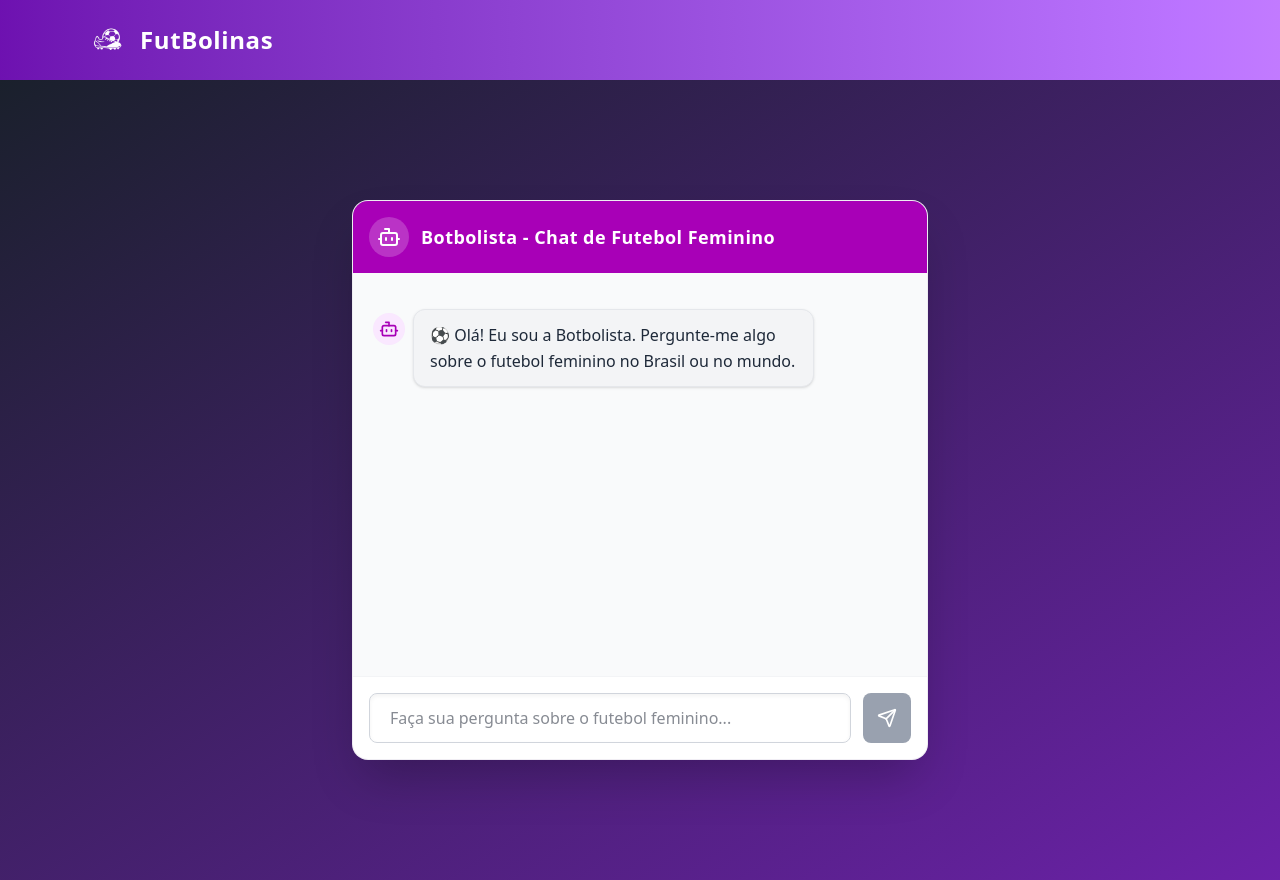
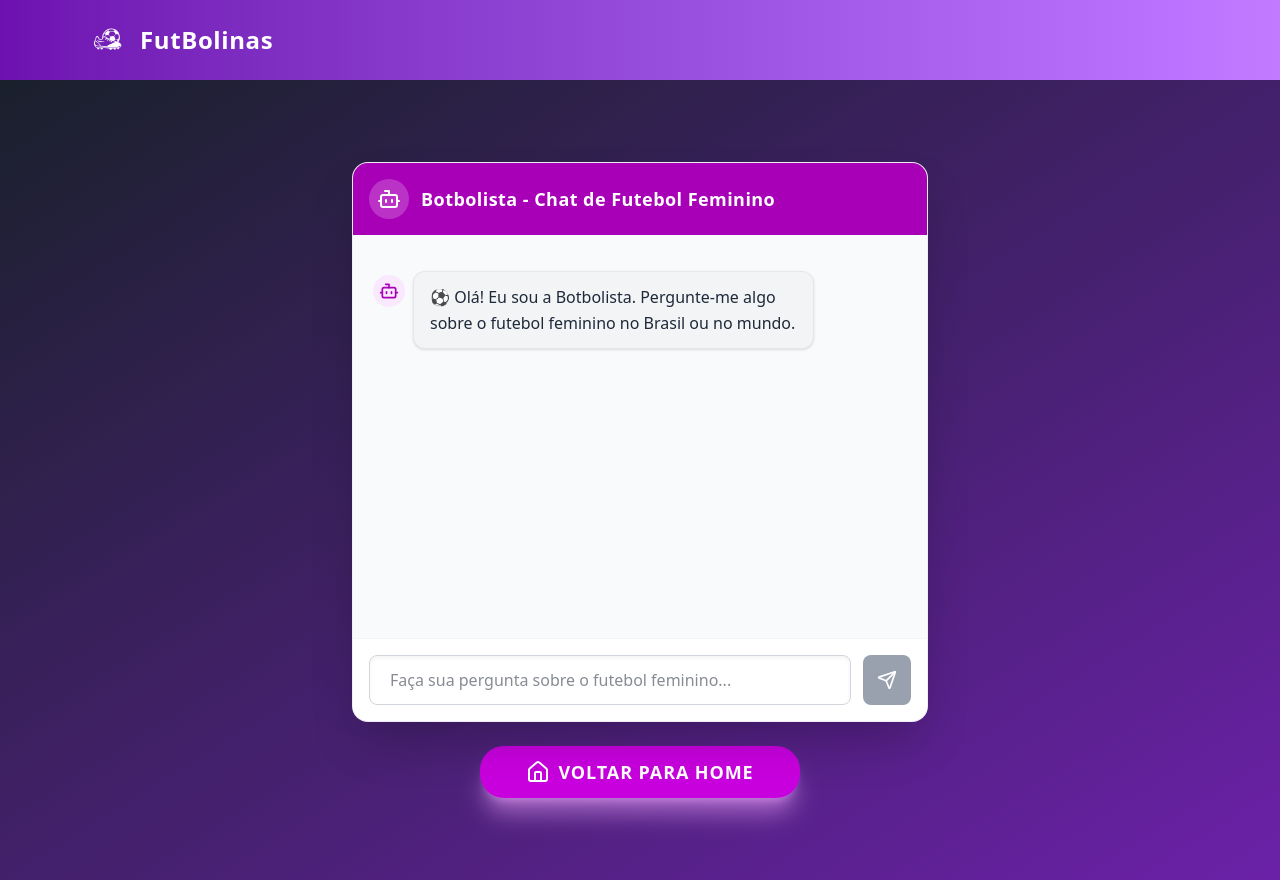
Before and after one commit to chalenge-1espg/SPRINT-3---FRONT, a React (Vite) app in the folder frontend/: page /chat in a window 1280 px wide. Built offline with nearby package versions, Linux system fonts and the light colour scheme.

Commit message:
adicionando botões de volta

```diff
--- a/frontend/src/routes/Chat.jsx
+++ b/frontend/src/routes/Chat.jsx
@@ -1,7 +1,7 @@
 import React, { useState, useEffect, useRef } from "react";
-import { Send, Bot, Loader2 } from 'lucide-react';
+import { Send, Bot, Loader2, Home } from 'lucide-react';
+import { Link } from "react-router-dom";
 
-// URL do backend Flask. Mantenha esta URL se for rodar localmente na porta 5000.
 const CHAT_API_URL = "http://localhost:5000/chat";
 
 export default function ChatBotScreen() {
@@ -12,24 +12,20 @@ export default function ChatBotScreen() {
   const [loading, setLoading] = useState(false);
   const messagesEndRef = useRef(null);
 
-  // Efeito para rolar automaticamente para a última mensagem
   useEffect(() => {
     messagesEndRef.current?.scrollIntoView({ behavior: "smooth" });
   }, [messages]);
 
-  // Função para lidar com o envio de mensagens
   const sendMessage = async () => {
     if (!input.trim() || loading) return;
 
     const userMessage = input.trim();
 
-    // 1. Adiciona mensagem do usuário
     setMessages((prev) => [...prev, { from: "user", text: userMessage }]);
     setInput("");
     setLoading(true);
 
     try {
-      // 2. Faz a chamada ao backend Python
       const response = await fetch(CHAT_API_URL, {
         method: "POST",
         headers: {
@@ -44,7 +40,6 @@ export default function ChatBotScreen() {
 
       const data = await response.json();
 
-      // 3. Adiciona resposta do bot
       setMessages((prev) => [...prev, { from: "bot", text: data.response }]);
 
     } catch (error) {
@@ -64,26 +59,19 @@ export default function ChatBotScreen() {
     }
   };
 
-  // Componente de Mensagem Estilizada
   const Message = ({ from, text, isFirstOfGroup }) => {
     const isUser = from === 'user';
 
-    // Estilos que reforçam a identidade do bot
     const bubbleClass = isUser
-      // Bolha do usuário: Fúcsia, cantos arredondados normais
       ? "bg-fuchsia-600 text-white rounded-xl shadow-md"
-      // Bolha do bot: Cinza claro para toque tecnológico, borda e cantos suaves
       : "bg-gray-100 text-gray-800 rounded-xl border border-gray-200 shadow-sm";
 
     const alignmentClass = isUser ? "justify-end" : "justify-start";
-
-    // Margem superior: mais espaço se for a primeira do grupo, menos se for sequência
     const marginClass = isFirstOfGroup ? "mt-4" : "mt-1";
 
     return (
       <div className={`flex ${alignmentClass} ${marginClass} items-start`}>
         {!isUser && (
-            // Reintrodução do ícone do Bot para reforçar a identidade
           <div className="mr-2 p-1.5 bg-fuchsia-100 rounded-full flex items-center justify-center flex-shrink-0 mt-1">
             <Bot className="w-5 h-5 text-fuchsia-700" />
           </div>
@@ -95,10 +83,8 @@ export default function ChatBotScreen() {
     );
   };
 
-  // Renderiza as mensagens com a lógica de agrupamento para aparência de conversa
   const renderMessages = () => {
     return messages.map((msg, index) => {
-      // É a primeira mensagem ou o emissor mudou? (inicia novo grupo)
       const isFirstOfGroup = index === 0 || messages[index - 1].from !== msg.from;
       return (
         <Message
@@ -112,14 +98,11 @@ export default function ChatBotScreen() {
   };
 
   return (
-    // Fundo escuro com degradê elegante (Dark Gray para Fúcsia/Violeta Escuro)
     <div className="min-h-screen flex flex-col items-center justify-center p-4 bg-gray-900"
       style={{ backgroundImage: 'linear-gradient(to bottom right, #1a202c, #6b21a8)' }}>
 
-      {/* Caixa do chat (Com efeito Glassmorphism sutil) */}
       <div className="w-full max-w-xl h-[70vh] flex flex-col bg-white/90 backdrop-blur-sm rounded-2xl shadow-2xl overflow-hidden transition-all duration-300 border border-gray-100/50">
 
-        {/* Cabeçalho Premium, mais compacto para simular a janela de chat */}
         <div className="bg-fuchsia-700 text-white flex items-center p-4 shadow-xl">
           <div className="p-2 bg-white/20 rounded-full mr-3">
             <Bot className="w-6 h-6" />
@@ -129,29 +112,23 @@ export default function ChatBotScreen() {
           </h2>
         </div>
 
-        {/* Mensagens - Agora usa a lógica de renderMessages para espaçamento de conversa */}
         <div className="flex-1 overflow-y-auto p-5 space-y-0 bg-gray-50">
           {renderMessages()}
 
-          {/* Indicador de Digitação (Loader) */}
           {loading && (
             <div className="flex justify-start items-center mt-2">
-               {/* Ícone do Bot no loader */}
               <div className="mr-2 p-1.5 bg-fuchsia-100 rounded-full flex items-center justify-center flex-shrink-0 mt-1">
                 <Bot className="w-5 h-5 text-fuchsia-700 animate-pulse" />
               </div>
-              {/* Bolha do loader */}
               <div className="flex items-center px-4 py-3 rounded-xl bg-gray-100 text-gray-600 shadow-md border border-gray-200">
                 <Loader2 className="w-4 h-4 mr-2 animate-spin text-fuchsia-500" />
                 Digitando...
               </div>
             </div>
           )}
-          {/* Ref para rolagem automática */}
           <div ref={messagesEndRef} />
         </div>
 
-        {/* Campo de entrada */}
         <div className="p-4 flex gap-3 border-t border-gray-100 bg-white">
           <input
             type="text"
@@ -165,13 +142,20 @@ export default function ChatBotScreen() {
           <button
             onClick={sendMessage}
             disabled={!input.trim() || loading}
-            // Botão menor e mais focado apenas no ícone de envio
             className="bg-fuchsia-600 text-white w-12 py-3 rounded-lg hover:bg-fuchsia-700 transition duration-150 shadow-lg active:scale-[0.98] disabled:bg-gray-400 disabled:shadow-none disabled:cursor-not-allowed flex items-center justify-center"
           >
             <Send className="w-5 h-5" />
           </button>
         </div>
       </div>
+
+      <Link
+        to="/home"
+        className="mt-6 flex items-center justify-center gap-2 bg-fuchsia-600 px-6 py-3 rounded-3xl text-white font-extrabold hover:bg-fuchsia-700 transition transform hover:scale-[1.02] shadow-xl shadow-fuchsia-300/50 uppercase tracking-wider text-lg w-full max-w-xs"
+      >
+        <Home className="w-6 h-6"/>
+        Voltar para Home
+      </Link>
     </div>
   );
 }
```
Lines whose indentation alone changed are shown as unchanged.
